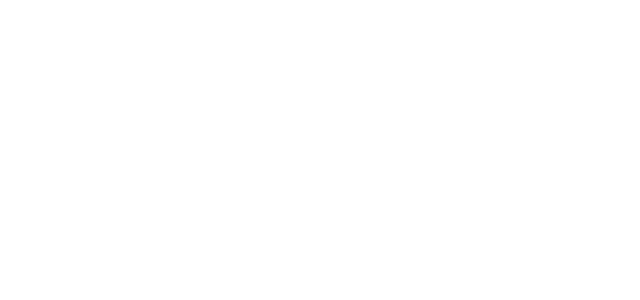
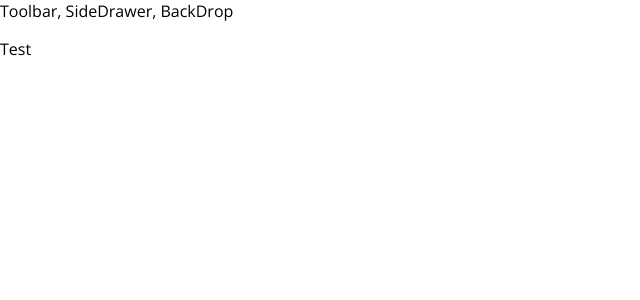
Before and after one commit to mohankumarkandavel/burger-builder, a React app: page / in a window 1280 px wide. Shown: the top 300 px of the page, without its empty margins (0-640 px from the left). Built offline with nearby package versions, Linux system fonts and the light colour scheme.

Commit message:
create layout component

```diff
--- a/src/App.js
+++ b/src/App.js
@@ -1,10 +1,13 @@
 import React, { Component } from 'react';
+import Layout from './components/Layout/Layout';
 
 class App extends Component {
   render() {
     return (
       <div>
-
+        <Layout >
+          <p>Test</p>
+        </Layout>
       </div>
     );
   }
--- /dev/null
+++ b/src/components/Layout/Layout.js
@@ -0,0 +1,14 @@
+import React from 'react';
+import Auxiliary from '../../hoc/Auxiliary';
+
+const layout = (props) => (
+    <Auxiliary>
+        <div>Toolbar, SideDrawer, BackDrop</div>
+        <main>
+            {props.children}
+        </main>
+    </Auxiliary>
+
+);
+
+export default layout;
--- /dev/null
+++ b/src/hoc/Auxiliary.js
@@ -0,0 +1,3 @@
+const aux = (props) => props.children;
+
+export default aux;
--- a/src/index.css
+++ b/src/index.css
@@ -1,8 +1,6 @@
 body {
   margin: 0;
-  font-family: -apple-system, BlinkMacSystemFont, 'Segoe UI', 'Roboto', 'Oxygen',
-    'Ubuntu', 'Cantarell', 'Fira Sans', 'Droid Sans', 'Helvetica Neue',
-    sans-serif;
+  font-family: "Open Sans",sans-serif;
   -webkit-font-smoothing: antialiased;
   -moz-osx-font-smoothing: grayscale;
 }
```
Also changed, not shown: 1 other file (tests, documents, lock files or other folders).
